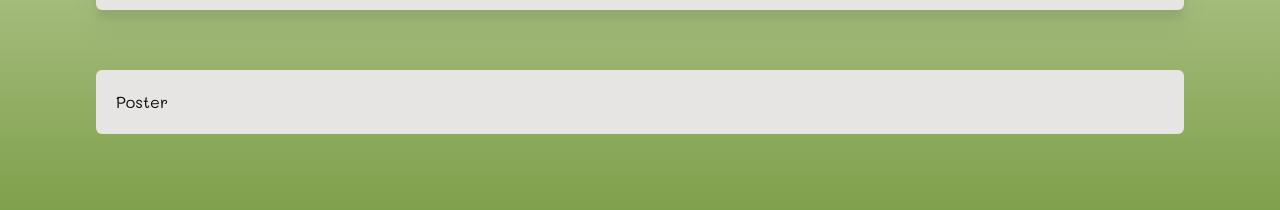
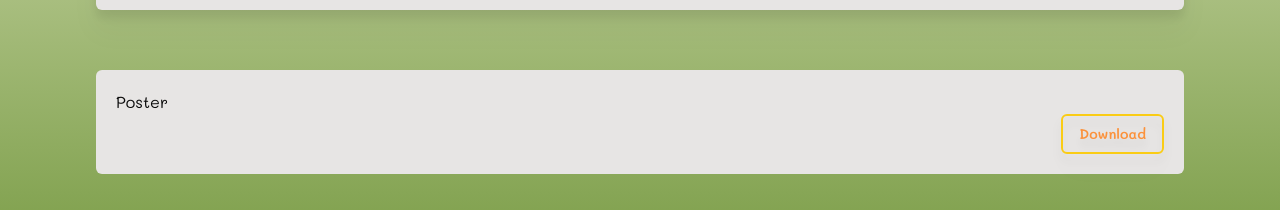
Before and after one commit to Pikachu051/CWIZ, a Next.js app: page / in a window 1280 px wide. Shown: the part 556-766 px from the top of the page. Built offline with nearby package versions, Linux system fonts and the light colour scheme.

Commit message:
Add Download button

```diff
--- a/app/page.tsx
+++ b/app/page.tsx
@@ -5,7 +5,9 @@
   AccordionItem,
   AccordionTrigger,
 } from "@/components/ui/accordion";
+import { buttonVariants } from '@/components/ui/button';
 import Image from "next/image";
+import Link from "next/link";
 
 export default function Home() {
   return <PageWrapper>
@@ -23,7 +25,7 @@
             </div>
           </div>
         </div>
-        <div className='w-full px-24 pt-10 pb-10'><div className='bg-stone-200 rounded-md p-5'>Poster</div></div>
+        <div className='w-full px-24 pt-10 pb-10'><div className='bg-stone-200 rounded-md p-5'>Poster<div className='align-top flex justify-end'><Link className={buttonVariants({variant: "outline"})} href="https://www.pinterest.com" passHref={true} >Download</Link></div></div></div>
         <div className='w-full px-24 pt-8'><h1 className='text-white text-4xl font-bold'>FAQ</h1></div>
         <div className='pt-8 px-24 pb-24 w-full flex justify-center text-white'>
           <Accordion type="single" collapsible className="w-full">
--- /dev/null
+++ b/components/ui/button.tsx
@@ -0,0 +1,56 @@
+import * as React from "react"
+import { Slot } from "@radix-ui/react-slot"
+import { cva, type VariantProps } from "class-variance-authority"
+
+import { cn } from "@/lib/utils"
+
+const buttonVariants = cva(
+  "inline-flex items-center justify-center whitespace-nowrap rounded-md text-sm font-medium ring-offset-background transition-colors focus-visible:outline-none focus-visible:ring-2 focus-visible:ring-ring focus-visible:ring-offset-2 disabled:pointer-events-none disabled:opacity-50",
+  {
+    variants: {
+      variant: {
+        default: "bg-primary text-primary-foreground hover:bg-primary/90",
+        destructive:
+          "bg-destructive text-destructive-foreground hover:bg-destructive/90",
+        outline:
+          "border border-2 border-yellow-400 text-orange-400 font-semibold bg-transparent hover:bg-accent hover:text-accent-foreground hover:font-bold drop-shadow-xl",
+        secondary:
+          "bg-secondary text-secondary-foreground hover:bg-secondary/80",
+        ghost: "hover:bg-accent hover:text-accent-foreground",
+        link: "text-primary underline-offset-4 hover:underline",
+      },
+      size: {
+        default: "h-10 px-4 py-2",
+        sm: "h-9 rounded-md px-3",
+        lg: "h-11 rounded-md px-8",
+        icon: "h-10 w-10",
+      },
+    },
+    defaultVariants: {
+      variant: "default",
+      size: "default",
+    },
+  }
+)
+
+export interface ButtonProps
+  extends React.ButtonHTMLAttributes<HTMLButtonElement>,
+    VariantProps<typeof buttonVariants> {
+  asChild?: boolean
+}
+
+const Button = React.forwardRef<HTMLButtonElement, ButtonProps>(
+  ({ className, variant, size, asChild = false, ...props }, ref) => {
+    const Comp = asChild ? Slot : "button"
+    return (
+      <Comp
+        className={cn(buttonVariants({ variant, size, className }))}
+        ref={ref}
+        {...props}
+      />
+    )
+  }
+)
+Button.displayName = "Button"
+
+export { Button, buttonVariants }
--- a/package.json
+++ b/package.json
@@ -10,6 +10,7 @@
   },
   "dependencies": {
     "@radix-ui/react-accordion": "^1.1.2",
+    "@radix-ui/react-slot": "^1.0.2",
     "class-variance-authority": "^0.7.0",
     "classnames": "^2.3.2",
     "clsx": "^2.0.0",
```
Also changed, not shown: app/team/page.tsx (+1 -1 lines), 1 other file (tests, documents, lock files or other folders).
